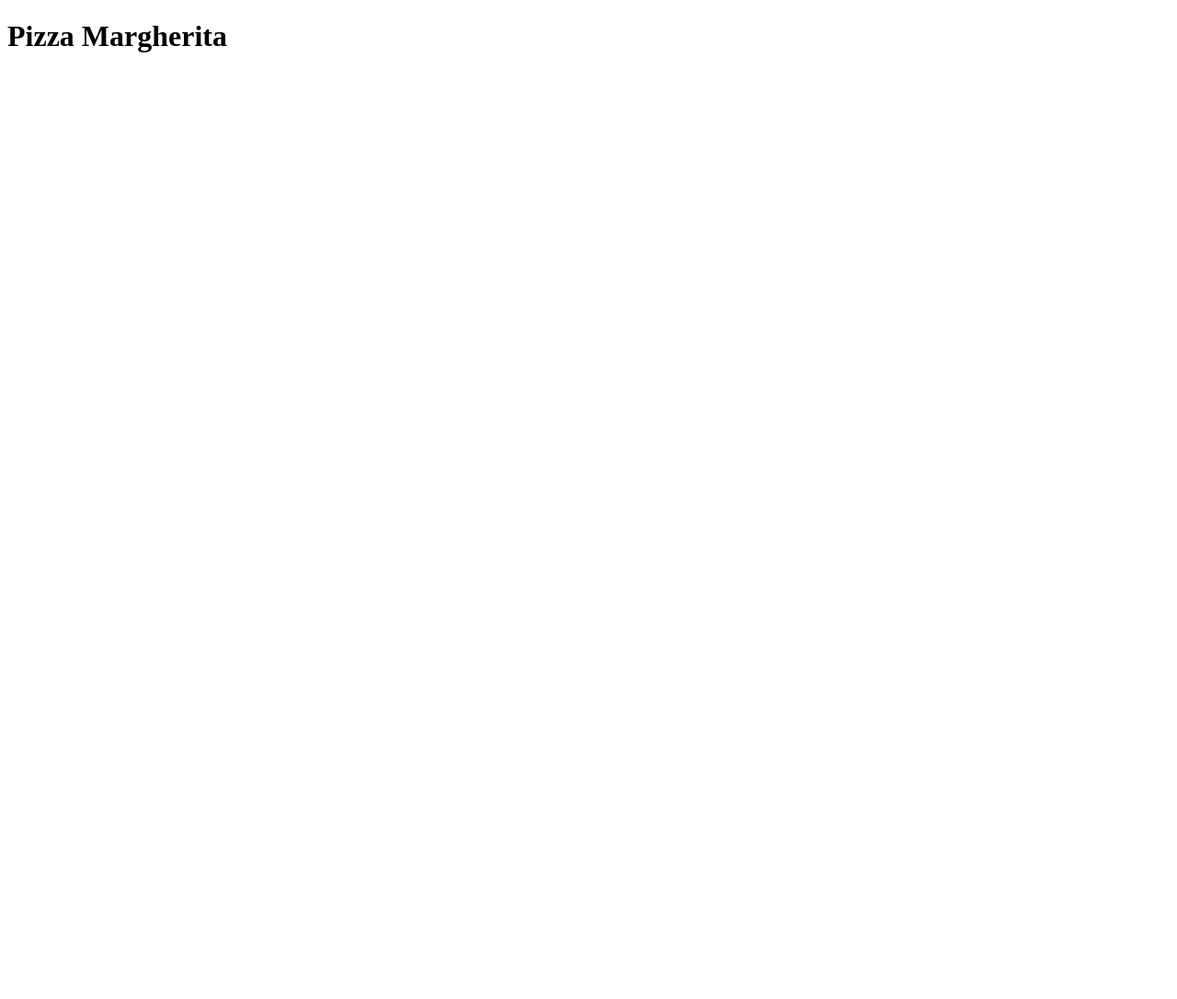
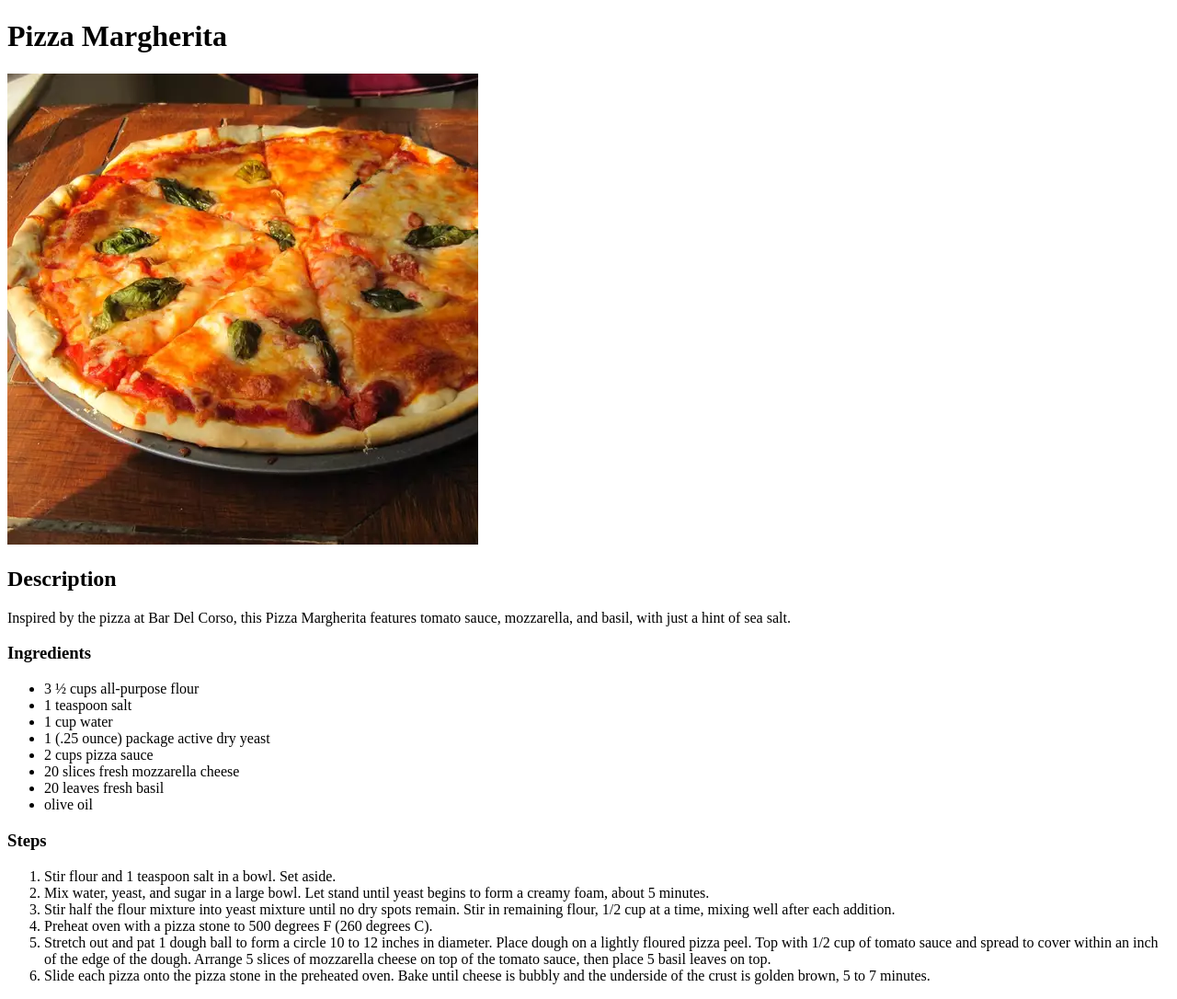
Before and after one commit to frogrin/odin-recipes, a plain HTML site: page recipes/margherita.html in a window 1280 px wide. Shown: the whole page at 92% size. Before the commit the page ends 800 px from the top, so only its background shows below. Drawn offline with Linux system fonts and the light colour scheme.

Commit message:
Add content to margherita.html

```diff
--- a/recipes/margherita.html
+++ b/recipes/margherita.html
@@ -7,5 +7,48 @@
   </head>
   <body>
     <h1>Pizza Margherita</h1>
+    <!-- An image of the finished recipe -->
+    <img src="../img/margherita.jpeg" alt="pizza margherita">
+    <h2>Description</h2>
+    <p>
+      Inspired by the pizza at Bar Del Corso, this Pizza Margherita features tomato sauce,
+      mozzarella, and basil, with just a hint of sea salt.
+    </p>
+    <!-- Lists of ingredients and steps -->
+    <h3>Ingredients</h3>
+    <ul>
+      <li>3 ½ cups all-purpose flour</li>
+      <li>1 teaspoon salt</li>
+      <li>1 cup water</li>
+      <li>1 (.25 ounce) package active dry yeast</li>
+      <li>2 cups pizza sauce</li>
+      <li>20 slices fresh mozzarella cheese</li>
+      <li>20 leaves fresh basil</li>
+      <li>olive oil</li>
+    </ul>
+
+    <h3>Steps</h3>
+    <ol>
+      <li>Stir flour and 1 teaspoon salt in a bowl. Set aside.</li>
+      <li>
+        Mix water, yeast, and sugar in a large bowl.
+        Let stand until yeast begins to form a creamy foam, about 5 minutes.
+      </li>
+      <li>
+        Stir half the flour mixture into yeast mixture until no dry spots remain.
+        Stir in remaining flour, 1/2 cup at a time, mixing well after each addition.
+      </li>
+      <li>Preheat oven with a pizza stone to 500 degrees F (260 degrees C).</li>
+      <li>
+        Stretch out and pat 1 dough ball to form a circle 10 to 12 inches in diameter.
+        Place dough on a lightly floured pizza peel.
+        Top with 1/2 cup of tomato sauce and spread to cover within an inch of the edge of the dough.
+        Arrange 5 slices of mozzarella cheese on top of the tomato sauce, then place 5 basil leaves on top.
+      </li>
+      <li>
+        Slide each pizza onto the pizza stone in the preheated oven.
+        Bake until cheese is bubbly and the underside of the crust is golden brown, 5 to 7 minutes.
+      </li>
+    </ol>
   </body>
 </html>
```
Also changed, not shown: img/margherita.jpeg (added).
